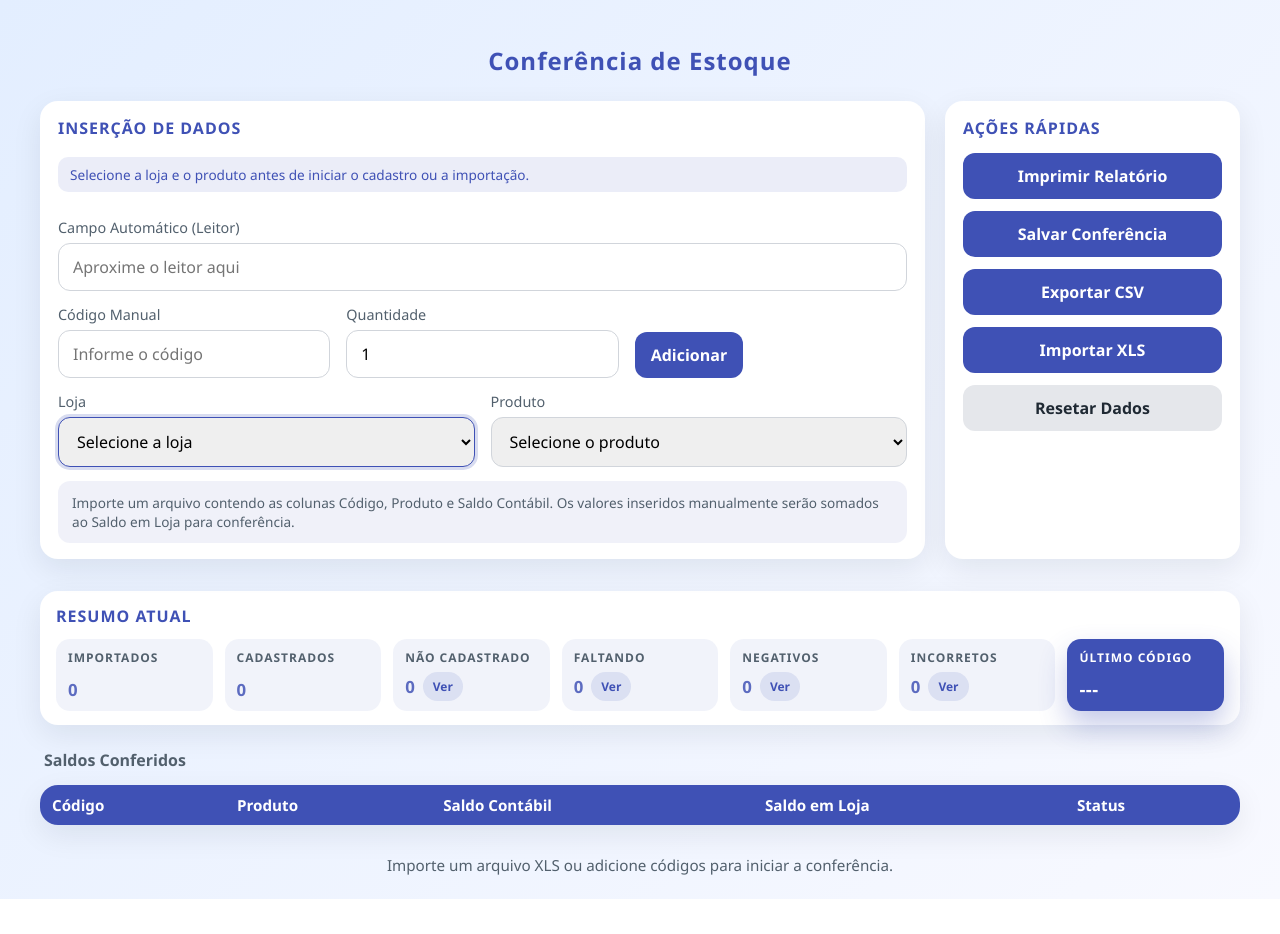
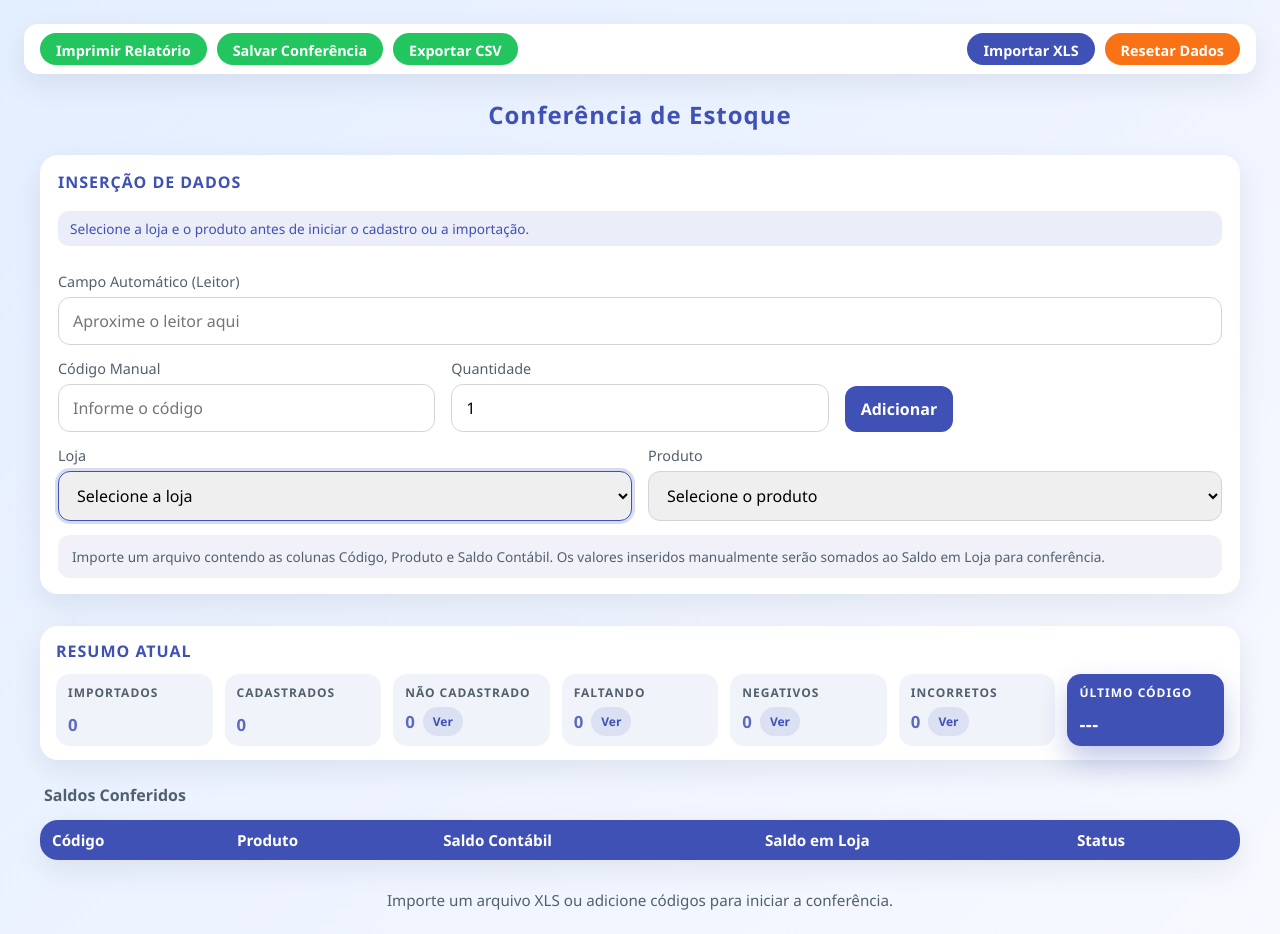
Before and after one commit to lufekura-1/Controle-de-Estoque-HTML, a plain HTML site: page index.html in a window 1280 px wide. Before the commit the page ends 899 px from the top, so only its background shows below. Drawn offline with Linux system fonts and the light colour scheme.

Commit message:
fix: adjust top menu height and button colors

```diff
--- a/index.html
+++ b/index.html
@@ -36,6 +36,58 @@
       max-width: 1400px;
     }
 
+    .top-menu {
+      display: flex;
+      align-items: center;
+      justify-content: space-between;
+      background: var(--chip-bg);
+      border-radius: 14px;
+      box-shadow: var(--shadow);
+      padding: 8px 16px;
+      min-height: 50px;
+      margin-bottom: 24px;
+      gap: 16px;
+      flex-wrap: wrap;
+    }
+
+    .top-menu-group {
+      display: flex;
+      align-items: center;
+      gap: 10px;
+    }
+
+    .top-menu-group:last-of-type {
+      margin-left: auto;
+    }
+
+    .top-menu .button {
+      padding: 8px 16px;
+      font-size: 0.9rem;
+      border-radius: 999px;
+      height: 32px;
+      box-shadow: none;
+    }
+
+    .top-menu .button:hover {
+      box-shadow: 0 6px 12px rgba(63, 81, 181, 0.25);
+    }
+
+    .button.button--green {
+      background: #22c55e;
+    }
+
+    .button.button--green:hover {
+      box-shadow: 0 6px 12px rgba(34, 197, 94, 0.3);
+    }
+
+    .button.button--orange {
+      background: #f97316;
+    }
+
+    .button.button--orange:hover {
+      box-shadow: 0 6px 12px rgba(249, 115, 22, 0.3);
+    }
+
     .inventory-page {
       width: 100%;
     }
@@ -55,6 +107,10 @@
       gap: 20px;
       max-width: 1200px;
       margin: 0 auto 32px auto;
+    }
+
+    #inventory-data-entry {
+      grid-column: 1 / -1;
     }
 
     .summary-wrapper {
@@ -523,6 +579,18 @@
 </head>
 <body>
   <main class="inventory-app">
+    <nav class="top-menu" aria-label="Ações rápidas">
+      <div class="top-menu-group">
+        <button class="button button--green" id="inventory-print-report">Imprimir Relatório</button>
+        <button class="button button--green" id="inventory-save">Salvar Conferência</button>
+        <button class="button button--green" id="inventory-export-data">Exportar CSV</button>
+      </div>
+      <div class="top-menu-group">
+        <button class="button" id="import-xls">Importar XLS</button>
+        <button class="button button--orange" id="inventory-reset">Resetar Dados</button>
+      </div>
+      <input type="file" id="xls-input" accept=".xls,.xlsx" class="hidden-file-input" />
+    </nav>
     <section class="inventory-page" id="conferencia-page">
       <h1>Conferência de Estoque</h1>
 
@@ -591,17 +659,6 @@
           </div>
         </div>
 
-        <div class="chip" id="inventory-actions">
-          <div class="chip-section-title">Ações Rápidas</div>
-          <div class="button-stack">
-            <button class="button" id="inventory-print-report">Imprimir Relatório</button>
-            <button class="button" id="inventory-save">Salvar Conferência</button>
-            <button class="button" id="inventory-export-data">Exportar CSV</button>
-            <button class="button" id="import-xls">Importar XLS</button>
-            <button class="button secondary" id="inventory-reset">Resetar Dados</button>
-          </div>
-          <input type="file" id="xls-input" accept=".xls,.xlsx" class="hidden-file-input" />
-        </div>
       </div>
 
       <div class="summary-wrapper">
```
